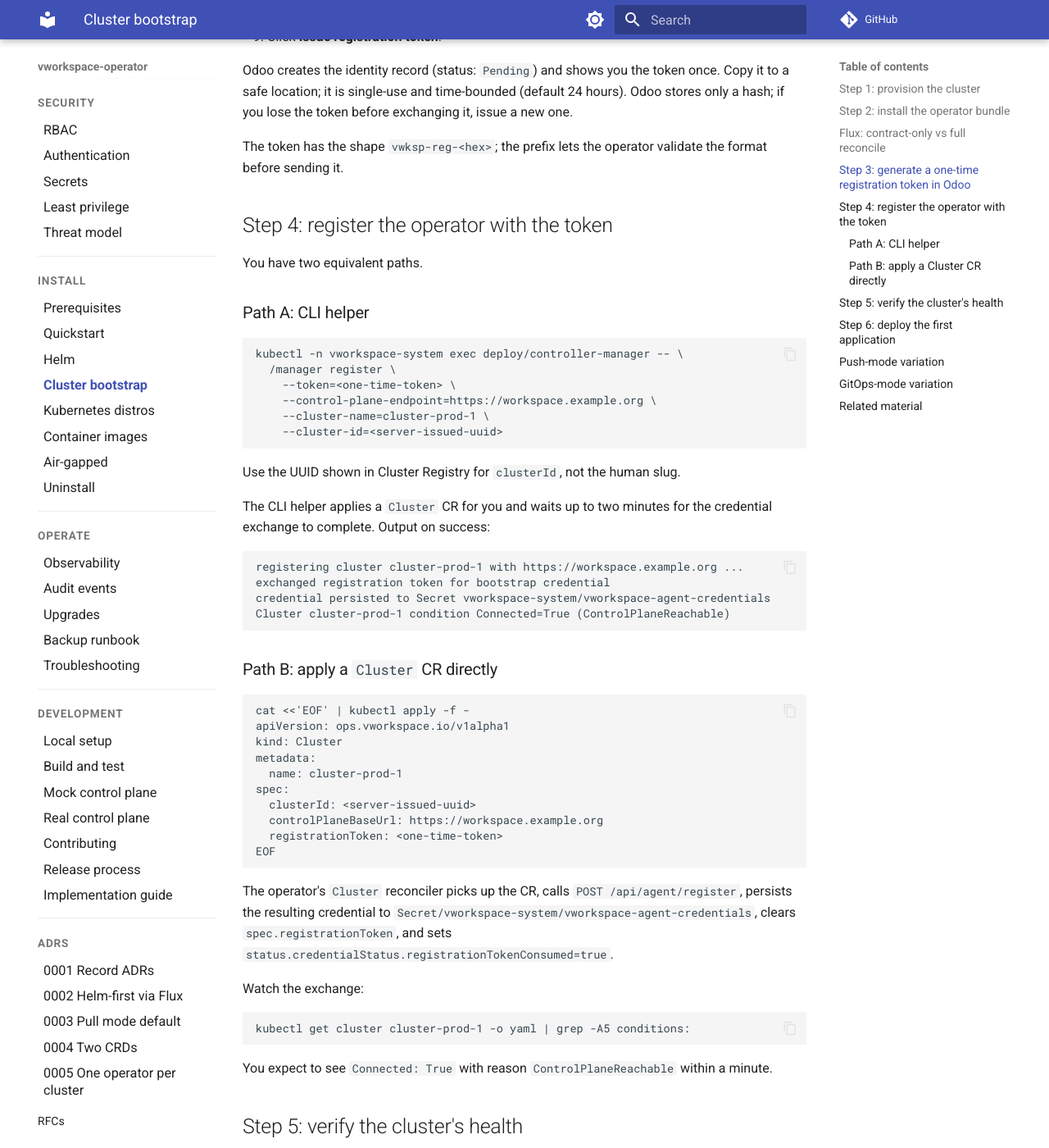
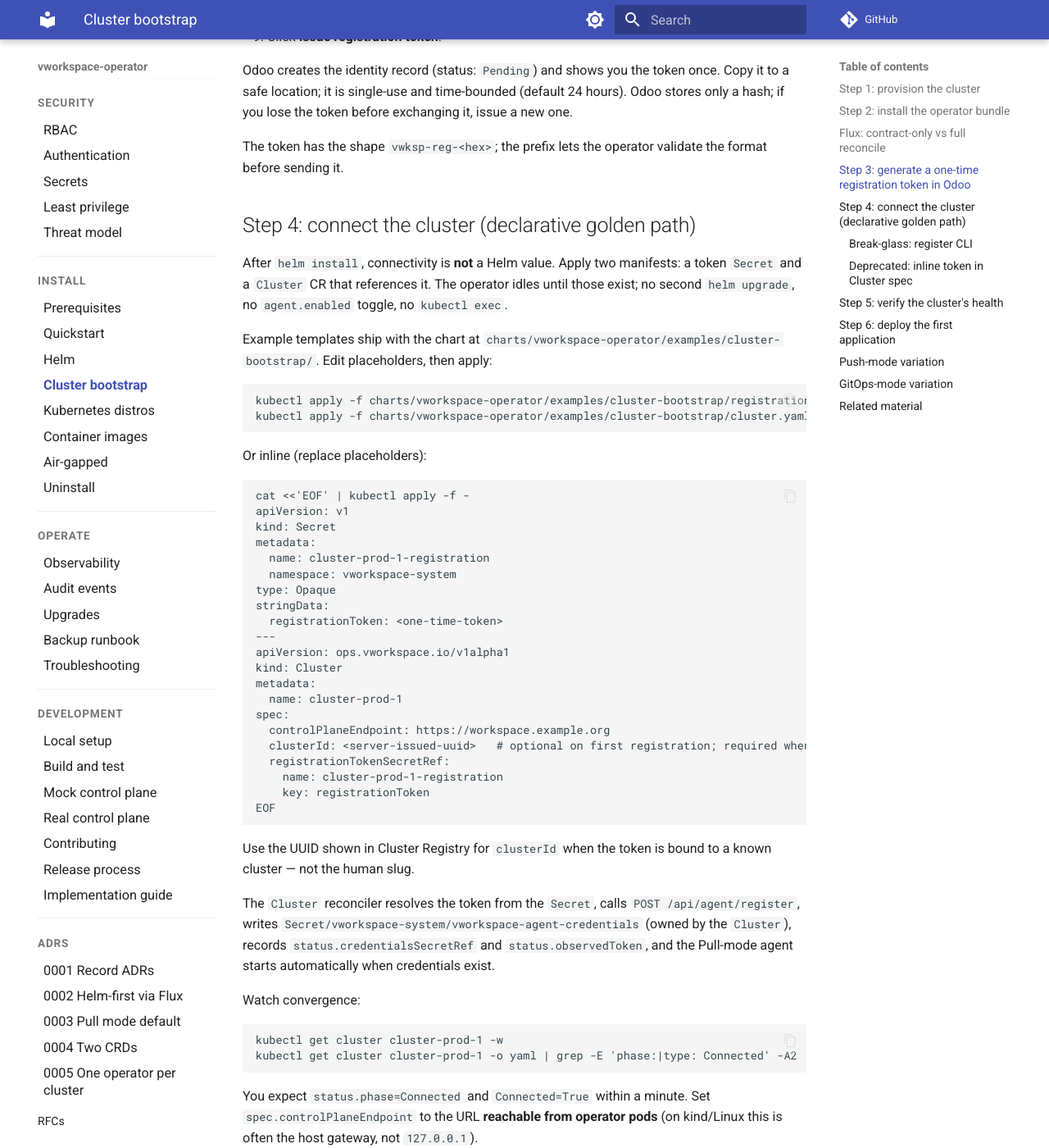
Before and after one commit to vworkspace-io/vworkspace-operator, an MkDocs documentation site: the page built from docs/install/cluster-bootstrap.md, in a window 1280 px wide and 1400 px high, scrolled down 2714 px. Shown: the whole window at 82% size. Built offline with MkDocs 1.6.1 and Material for MkDocs 9.7.7, drawn with Linux system fonts in a browser that asks for light colours; comment, search, counter and statistics services are not loaded; some of the changed text lies outside the part shown.

Commit message:
feat(chart): cluster-bootstrap v2 chart slimming (PR 3 of 5) (#66)
* feat(chart): cluster-bootstrap v2 chart slimming (PR 3 of 5)

Remove two-phase install docs and agent connectivity Helm values from the
golden path. Add example bootstrap manifests and align install docs with
declarative Cluster CR + token Secret registration.

Refs vworkspace-io/vworkspace#39, #31

* docs(chart): clarify cluster-scoped Cluster vs namespaced token Secret

Address PR review: Cluster CR has no namespace; token Secret must be in
the operator namespace (vworkspace-system).

* docs(chart): use consistent bootstrap manifest paths in apply commands

Use fully qualified paths from repo root (or chart-relative paths in
NOTES.txt) so kubectl apply works from any working directory.

````diff
--- a/docs/install/cluster-bootstrap.md
+++ b/docs/install/cluster-bootstrap.md
@@ -85,14 +85,62 @@ Odoo creates the identity record (status: `Pending`) and shows you the token onc
 
 The token has the shape `vwksp-reg-<hex>`; the prefix lets the operator validate the format before sending it.
 
-## Step 4: register the operator with the token
+## Step 4: connect the cluster (declarative golden path)
 
-You have two equivalent paths.
+After `helm install`, connectivity is **not** a Helm value. Apply two manifests: a token `Secret` and a `Cluster` CR that references it. The operator idles until those exist; no second `helm upgrade`, no `agent.enabled` toggle, no `kubectl exec`.
 
-### Path A: CLI helper
+Example templates ship with the chart at `charts/vworkspace-operator/examples/cluster-bootstrap/`. Edit placeholders, then apply:
 
 ```
-kubectl -n vworkspace-system exec deploy/controller-manager -- \
+kubectl apply -f charts/vworkspace-operator/examples/cluster-bootstrap/registration-token.secret.yaml
+kubectl apply -f charts/vworkspace-operator/examples/cluster-bootstrap/cluster.yaml
+```
+
+Or inline (replace placeholders):
+
+```
+cat <<'EOF' | kubectl apply -f -
+apiVersion: v1
+kind: Secret
+metadata:
+  name: cluster-prod-1-registration
+  namespace: vworkspace-system
+type: Opaque
+stringData:
+  registrationToken: <one-time-token>
+---
+apiVersion: ops.vworkspace.io/v1alpha1
+kind: Cluster
+metadata:
+  name: cluster-prod-1
+spec:
+  controlPlaneEndpoint: https://workspace.example.org
+  clusterId: <server-issued-uuid>   # optional on first registration; required when token is cluster-bound
+  registrationTokenSecretRef:
+    name: cluster-prod-1-registration
+    key: registrationToken
+EOF
+```
+
+Use the UUID shown in Cluster Registry for `clusterId` when the token is bound to a known cluster — not the human slug.
+
+The `Cluster` reconciler resolves the token from the `Secret`, calls `POST /api/agent/register`, writes `Secret/vworkspace-system/vworkspace-agent-credentials` (owned by the `Cluster`), records `status.credentialsSecretRef` and `status.observedToken`, and the Pull-mode agent starts automatically when credentials exist.
+
+Watch convergence:
+
+```
+kubectl get cluster cluster-prod-1 -w
+kubectl get cluster cluster-prod-1 -o yaml | grep -E 'phase:|type: Connected' -A2
+```
+
+You expect `status.phase=Connected` and `Connected=True` within a minute. Set `spec.controlPlaneEndpoint` to the URL **reachable from operator pods** (on kind/Linux this is often the host gateway, not `127.0.0.1`).
+
+### Break-glass: register CLI
+
+For debugging only — not the supported golden path. The `register` subcommand applies a `Cluster` CR and waits for credential exchange; prefer the declarative manifests above.
+
+```
+kubectl -n vworkspace-system exec deploy/vworkspace-operator -- \
   /manager register \
     --token=<one-time-token> \
     --control-plane-endpoint=https://workspace.example.org \
@@ -100,41 +148,9 @@ kubectl -n vworkspace-system exec deploy/controller-manager -- \
     --cluster-id=<server-issued-uuid>
 ```
 
-Use the UUID shown in Cluster Registry for `clusterId`, not the human slug.
+### Deprecated: inline token in Cluster spec
 
-The CLI helper applies a `Cluster` CR for you and waits up to two minutes for the credential exchange to complete. Output on success:
-
-```
-registering cluster cluster-prod-1 with https://workspace.example.org ...
-exchanged registration token for bootstrap credential
-credential persisted to Secret vworkspace-system/vworkspace-agent-credentials
-Cluster cluster-prod-1 condition Connected=True (ControlPlaneReachable)
-```
-
-### Path B: apply a `Cluster` CR directly
-
-```
-cat <<'EOF' | kubectl apply -f -
-apiVersion: ops.vworkspace.io/v1alpha1
-kind: Cluster
-metadata:
-  name: cluster-prod-1
-spec:
-  clusterId: <server-issued-uuid>
-  controlPlaneBaseUrl: https://workspace.example.org
-  registrationToken: <one-time-token>
-EOF
-```
-
-The operator's `Cluster` reconciler picks up the CR, calls `POST /api/agent/register`, persists the resulting credential to `Secret/vworkspace-system/vworkspace-agent-credentials`, clears `spec.registrationToken`, and sets `status.credentialStatus.registrationTokenConsumed=true`.
-
-Watch the exchange:
-
-```
-kubectl get cluster cluster-prod-1 -o yaml | grep -A5 conditions:
-```
-
-You expect to see `Connected: True` with reason `ControlPlaneReachable` within a minute.
+`spec.registrationToken` and `spec.controlPlaneBaseUrl` are still accepted for one deprecation minor but emit warnings. Use `registrationTokenSecretRef` and `controlPlaneEndpoint` instead.
 
 ## Step 5: verify the cluster's health
 
--- a/docs/install/helm.md
+++ b/docs/install/helm.md
@@ -34,20 +34,10 @@ These values are exercised by `./hack/validate-helm-kind.sh`:
 | `image.repository` | `vworkspace/vworkspace-operator` | Chart default |
 | `image.tag` | `latest` or locally built `helm-validate` | Use `latest` when pulling from Docker Hub |
 | `crds.install` | `true` | Installs ApplicationInstance, Operation, Cluster CRDs |
-| `agent.enabled` | `false` | Enable after cluster registration |
-| `agent.controlPlaneBaseUrl` | Odoo or mock URL | Required when `agent.enabled=true` |
-| `agent.credentialsSecret` | `vworkspace-agent-credentials` | Written by registration |
+| `agent.pollIntervalSeconds` | `30` (default) or `5` in `values-kind.yaml` | Operator-wide long-poll interval |
+| `agent.credentialsSecret` | `vworkspace-agent-credentials` | Default name; written by `Cluster` reconciler |
 
-Example with Pull-mode enabled against mock control plane (local dev):
-
-```bash
-helm install vworkspace-operator ./charts/vworkspace-operator \
-  -n vworkspace-system \
-  --create-namespace \
-  --set image.tag=latest \
-  --set agent.enabled=true \
-  --set agent.controlPlaneBaseUrl=http://mock-control-plane:8080
-```
+Pull-mode connectivity is **not** configured at install time. After `helm install`, apply a token `Secret` and `Cluster` CR ([cluster-bootstrap.md](cluster-bootstrap.md)). Example templates: `charts/vworkspace-operator/examples/cluster-bootstrap/`.
 
 ## Values reference
 
@@ -58,10 +48,8 @@ helm install vworkspace-operator ./charts/vworkspace-operator \
 | `image.pullPolicy` | `IfNotPresent` | Kubernetes pull policy |
 | `replicaCount` | `1` | Manager Deployment replicas |
 | `crds.install` | `true` | Render CRDs from `files/crds/` via chart template |
-| `agent.enabled` | `false` | Start Pull-mode job poller |
-| `agent.controlPlaneBaseUrl` | `https://odoo.example.org` | control plane base URL (flag `--control-plane-base-url` (alias: `--control-plane-base-url`)) |
-| `agent.credentialsSecret` | `vworkspace-agent-credentials` | Secret with `token`, `cluster-id`, `control-plane-base-url` |
-| `agent.pollIntervalSeconds` | `30` | Long-poll interval |
+| `agent.credentialsSecret` | `vworkspace-agent-credentials` | Default credentials Secret name (overridden by `Cluster.status.credentialsSecretRef`) |
+| `agent.pollIntervalSeconds` | `30` | Operator-wide Pull-mode long-poll interval |
 | `rbac.create` | `true` | ClusterRole and ClusterRoleBinding |
 | `serviceAccount.create` | `true` | Dedicated ServiceAccount |
 | `manager.metricsBindAddress` | `0` (off) | Set to `:8443` to expose HTTPS `/metrics` (see [observability.md](../operate/observability.md#prometheus-scrape)) |
@@ -82,16 +70,15 @@ Hub design: [session-3-helm-path-design.md](https://github.com/vworkspace-io/vwo
 | `certManager.enabled` | `false` | Placeholder — not bundled in v1 |
 | `externalSecrets.enabled` | `false` | Placeholder — not bundled in v1 |
 
-**Kind / dogfood profile** — single install with metrics, Flux, Velero, and MinIO:
+**Kind / dogfood profile** — single install with metrics, Flux, Velero, and MinIO (no connectivity Helm values):
 
 ```bash
 helm upgrade --install vworkspace-operator ./charts/vworkspace-operator \
   -n vworkspace-system --create-namespace \
-  -f charts/vworkspace-operator/values-kind.yaml \
-  --set agent.controlPlaneBaseUrl="${CONTROL_PLANE_BASE_URL}"
+  -f charts/vworkspace-operator/values-kind.yaml
 ```
 
-Pin the operator image at run time: `--set image.tag=<sha-tag>`.
+Then apply cluster bootstrap manifests ([examples/cluster-bootstrap/](https://github.com/vworkspace-io/vworkspace-operator/blob/main/charts/vworkspace-operator/examples/cluster-bootstrap/)). Pin the operator image at run time: `--set image.tag=<sha-tag>`.
 
 ## CRD installation
 
@@ -103,38 +90,26 @@ To manage CRDs outside Helm (GitOps or cluster bootstrap), set `crds.install=fal
 kubectl apply -f charts/vworkspace-operator/files/crds/
 ```
 
-## Post-install: register and enable agent
+## Post-install: connect to the control plane
 
-After `helm install`, the operator is running but not yet connected to Odoo.
+After `helm install`, the operator is running but not yet connected to vWorkspace Server. Connectivity is declarative — no second `helm upgrade`, no `agent.enabled` toggle.
 
-1. **Register in-cluster** — exchange a one-time token for bootstrap credentials ([cluster-bootstrap.md](cluster-bootstrap.md)); no host `go run`:
+1. **Issue a registration token** in vWorkspace Server (Cluster Registry). See [cluster-bootstrap.md](cluster-bootstrap.md) Step 3.
+
+2. **Apply bootstrap manifests** — token `Secret` + `Cluster` CR referencing that Secret:
 
    ```bash
-   kubectl -n vworkspace-system exec deploy/vworkspace-operator -- \
-     /manager register \
-       --token=<one-time-token> \
-       --control-plane-endpoint="${CONTROL_PLANE_BASE_URL}" \
-       --cluster-name=cluster-local \
-       --cluster-id="${CLUSTER_ID}"
+   # Edit placeholders first, then apply from repo root:
+   kubectl apply -f charts/vworkspace-operator/examples/cluster-bootstrap/registration-token.secret.yaml
+   kubectl apply -f charts/vworkspace-operator/examples/cluster-bootstrap/cluster.yaml
+   kubectl get cluster cluster-local -w
    ```
 
-   Alternative: apply a `Cluster` CR with `spec.registrationToken` (same as quickstart Step 2).
+   The reconciler exchanges the token, writes `Secret/vworkspace-agent-credentials`, and the Pull-mode agent starts automatically when credentials exist.
 
-   Registration creates `Secret/vworkspace-agent-credentials` in the release namespace.
+3. **Validate** — `Cluster.status.phase=Connected` and `Connected=True`; see [quickstart.md](quickstart.md) Step 3.
 
-2. **Enable Pull-mode** (if not already set at install time):
-
-   ```bash
-   helm upgrade vworkspace-operator ./charts/vworkspace-operator \
-     -n vworkspace-system \
-     --reuse-values \
-     --set agent.enabled=true \
-     --set agent.controlPlaneBaseUrl=https://workspace.example.org
-   ```
-
-3. **Validate** — see [quickstart.md](quickstart.md) Step 3.
-
-Helm prints the same hints in the release notes (`NOTES.txt`).
+Helm prints the same hints in the release notes (`NOTES.txt`). Break-glass `kubectl exec … /manager register` is documented in [cluster-bootstrap.md#break-glass-register-cli](cluster-bootstrap.md#break-glass-register-cli).
 
 ## Upgrade and uninstall
 
@@ -230,7 +205,7 @@ kubectl get helmreleases -A
 ```bash
 helm template vworkspace-operator ./charts/vworkspace-operator \
   --namespace vworkspace-system \
-  --set agent.enabled=true
+  -f charts/vworkspace-operator/values-kind.yaml
 ```
 
 ## Related material
````
Also changed, not shown: other parts of docs/install/cluster-bootstrap.md (+1 -1 lines), other parts of docs/install/helm.md (+1 -1 lines), charts/vworkspace-operator/README.md (+11 -0 lines), charts/vworkspace-operator/examples/cluster-bootstrap/README.md (added, +21 -0 lines), docs/install/prerequisites.md (+2 -2 lines), 5 other files.
